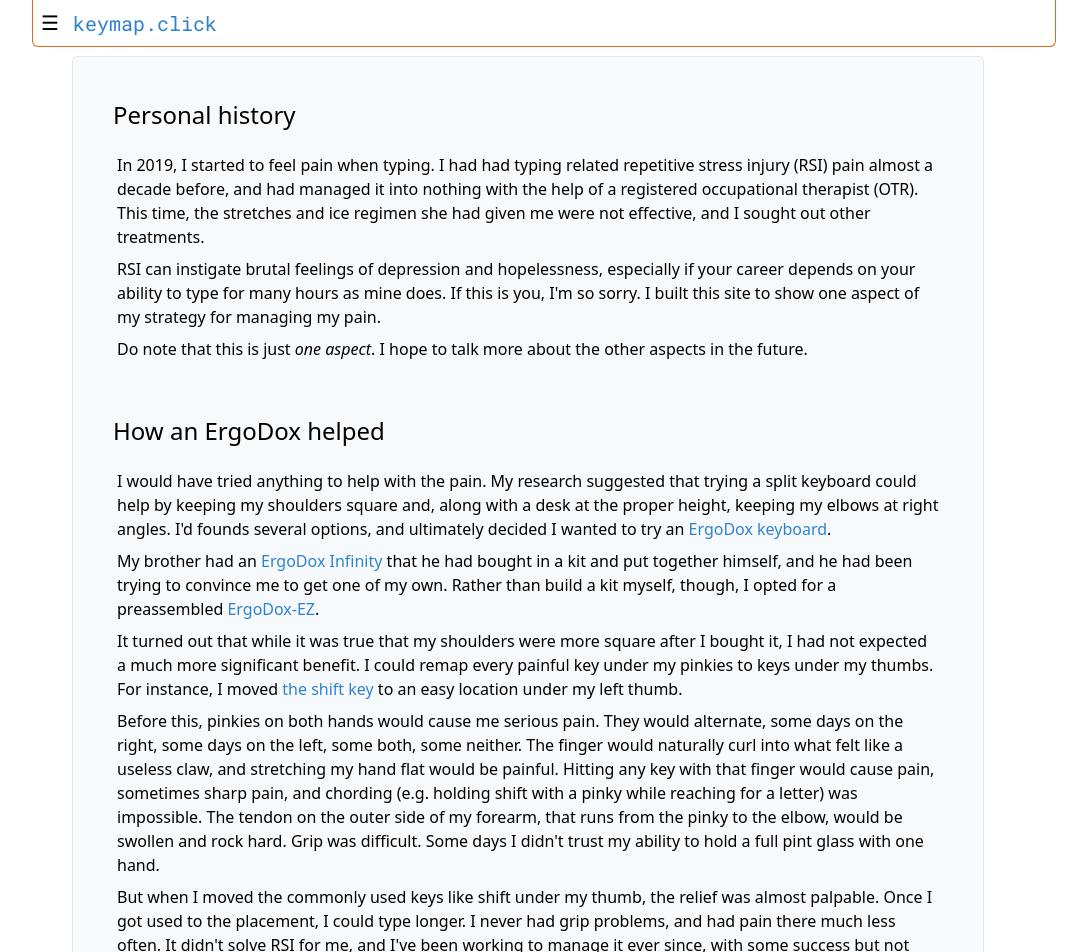
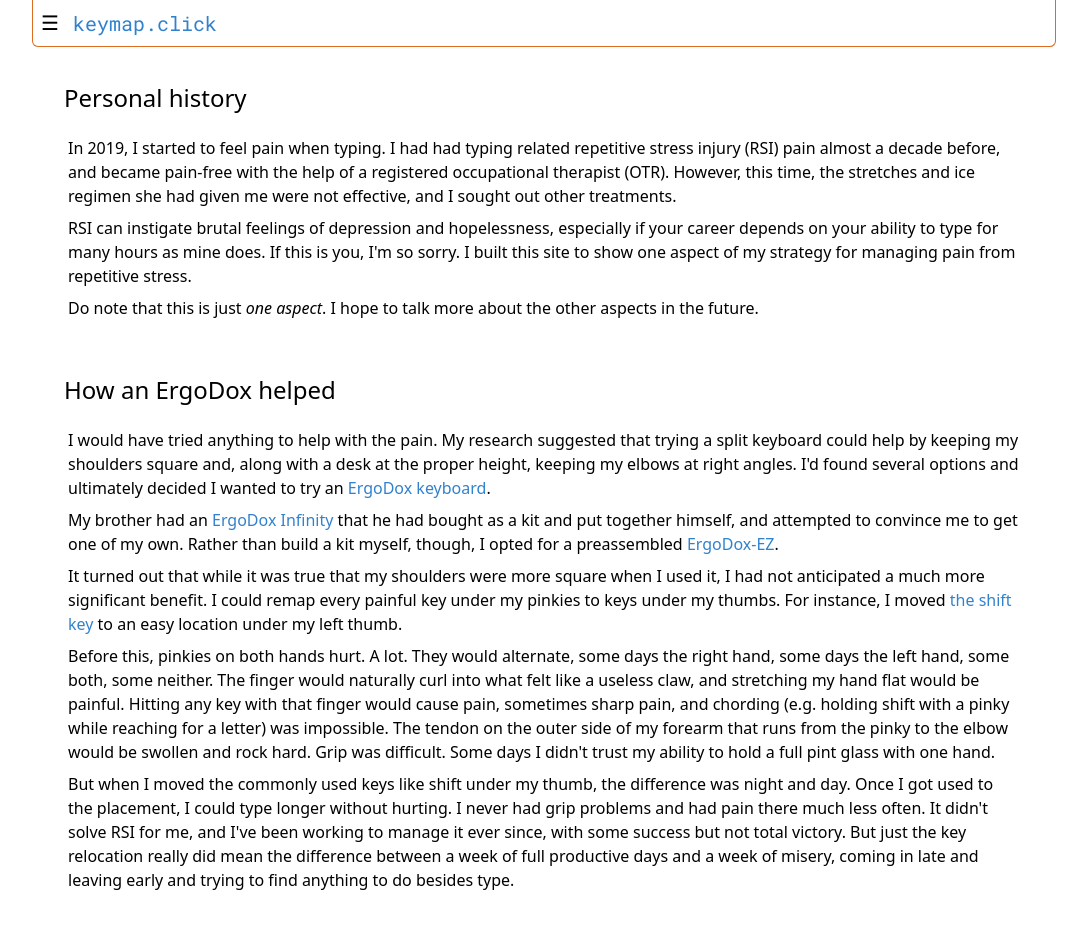
Before and after one commit to mrled/keymap.click, a Next.js app: page /story in a window 1280 px wide. Shown: the top 952 px of the page, without its empty margins (96-1183 px from the left). Built offline with nearby package versions, Linux system fonts and the light colour scheme.

Commit message:
Improve prose
* Incorporate suggestions from my editors
* Replace punctuation in JSX with HTML escapes where instructed by
  react/no-unescaped-entities
* Rewrite some sections to taste

```diff
--- a/src/components/keyInfo.jsx
+++ b/src/components/keyInfo.jsx
@@ -198,7 +198,7 @@ export const InfoPanel = () => {
           {" "}<IntraAppLink href="/ergodox">keyboard</IntraAppLink> helped my
           {" "}<IntraAppLink href="/story">RSI</IntraAppLink>.
         </Para>
-        <Para>Select a key from the list above to learn more about it.</Para>
+        <Para>Select a key from the board above to learn more about it.</Para>
         {hydratedState.keyMap.defaultGuide ? (
           <Para>
             Not sure where to begin?
--- a/src/components/siteChrome.jsx
+++ b/src/components/siteChrome.jsx
@@ -128,7 +128,7 @@ const Sidebar = ({ visibleMenu, setVisibleMenu }) => {
 
       <div className="text-xs py-4">
         <p>
-          My ErgoDox keyboard helped my RSI. Here's how.
+          My ErgoDox keyboard helped my RSI. Here&apos;s how.
         </p>
       </div>
 
--- a/src/pages/story.js
+++ b/src/pages/story.js
@@ -9,14 +9,9 @@ import {
 export default function Story() {
   return (
     <SiteChrome>
-
-      <div className="w-full h-full text-sm md:text-base p-4 flex max-w-screen-lg mx-auto">
-
-        <div className="w-full md:mr-8 md:px-4">
-
-          <div
-            className="border border-gray-300 bg-gray-100 rounded-md p-2 m-2"
-          >
+      <div className="w-full h-full text-sm md:text-base flex max-w-screen-lg mx-auto">
+        <div className="w-full ">
+          <div className="pt-2 mt-2">
 
             <div className="m-4 p-4">
               <h1 className="text-2xl pb-4">
@@ -25,15 +20,15 @@ export default function Story() {
               <p className="p-1">
                 In 2019, I started to feel pain when typing.
                 I had had typing related repetitive stress injury (RSI) pain almost a decade before,
-                and had managed it into nothing with the help of a registered occupational therapist (OTR).
-                This time, the stretches and ice regimen she had given me were not effective,
+                and became pain-free with the help of a registered occupational therapist (OTR).
+                However, this time, the stretches and ice regimen she had given me were not effective,
                 and I sought out other treatments.
               </p>
               <p className="p-1">
                 RSI can instigate brutal feelings of depression and hopelessness,
                 especially if your career depends on your ability to type for many hours as mine does.
-                If this is you, I'm so sorry.
-                I built this site to show one aspect of my strategy for managing my pain.
+                If this is you, I&apos;m so sorry.
+                I built this site to show one aspect of my strategy for managing pain from repetitive stress.
               </p>
               <p className="p-1">
                 Do note that this is just <em>one aspect</em>.
@@ -50,8 +45,7 @@ export default function Story() {
                 My research suggested that trying a split keyboard could help by keeping my shoulders square and,
                 along with a desk at the proper height,
                 keeping my elbows at right angles.
-                I'd founds several options,
-                and ultimately decided I wanted to try an
+                I&apos;d found several options and ultimately decided I wanted to try an
                 {" "}<IntraAppLink href="/ergodox">ErgoDox keyboard</IntraAppLink>.
               </p>
               <p className="p-1">
@@ -59,15 +53,15 @@ export default function Story() {
                 {" "}<ExternalLink href="https://input.club/devices/infinity-ergodox/">
                   ErgoDox Infinity
                 </ExternalLink>{" "}
-                that he had bought in a kit and put together himself,
-                and he had been trying to convince me to get one of my own.
+                that he had bought as a kit and put together himself,
+                and attempted to convince me to get one of my own.
                 Rather than build a kit myself, though,
                 I opted for a preassembled
                 {" "}<ExternalLink href="https://ergodox-ez.com/">ErgoDox-EZ</ExternalLink>.
               </p>
               <p className="p-1">
-                It turned out that while it was true that my shoulders were more square after I bought it,
-                I had not expected a much more significant benefit.
+                It turned out that while it was true that my shoulders were more square when I used it,
+                I had not anticipated a much more significant benefit.
                 I could remap every painful key under my pinkies to keys under my thumbs.
                 For instance, I moved
                 {" "}<IntraAppLink href="/?keyId=l-t-1-3">
@@ -76,30 +70,31 @@ export default function Story() {
                 to an easy location under my left thumb.
               </p>
               <p className="p-1">
-                Before this, pinkies on both hands would cause me serious pain.
+                Before this, pinkies on both hands hurt. A lot.
                 They would alternate,
-                some days on the right, some days on the left, some both, some neither.
+                some days the right hand, some days the left hand, some both, some neither.
                 The finger would naturally curl into what felt like a useless claw,
                 and stretching my hand flat would be painful.
                 Hitting any key with that finger would cause pain, sometimes sharp pain,
                 and chording (e.g. holding shift with a pinky while reaching for a letter)
                 was impossible.
-                The tendon on the outer side of my forearm,
-                that runs from the pinky to the elbow,
+                The tendon on the outer side of my forearm
+                that runs from the pinky to the elbow
                 would be swollen and rock hard.
                 Grip was difficult.
-                Some days I didn't trust my ability to hold a full pint glass with one hand.
+                Some days I didn&apos;t trust my ability to hold a full pint glass with one hand.
               </p>
               <p className="p-1">
                 But when I moved the commonly used keys like shift under my thumb,
-                the relief was almost palpable.
-                Once I got used to the placement, I could type longer.
-                I never had grip problems,
+                the difference was night and day.
+                Once I got used to the placement, I could type longer without hurting.
+                I never had grip problems
                 and had pain there much less often.
-                It didn't solve RSI for me,
-                and I've been working to manage it ever since, with some success but not total victory.
+                It didn&apos;t solve RSI for me,
+                and I&apos;ve been working to manage it ever since,
+                with some success but not total victory.
                 But just the key relocation really did mean the difference
-                between a full week of full days of productivity and a week of misery,
+                between a week of full productive days and a week of misery,
                 coming in late and leaving early and trying to find anything to do besides type.
               </p>
             </div>
@@ -109,7 +104,7 @@ export default function Story() {
                 About me
               </h2>
               <p className="p-1">
-                I'm{" "}
+                I&apos;m{" "}
                 <ExternalLink href="https://me.micahrl.com">Micah</ExternalLink>.
                 Hi 👋
               </p>
```
Also changed, not shown: src/pages/about.js (+28 -24 lines), src/pages/ergodox.js (+33 -18 lines), src/lib/keyMaps/mrlMainLayer.js.
